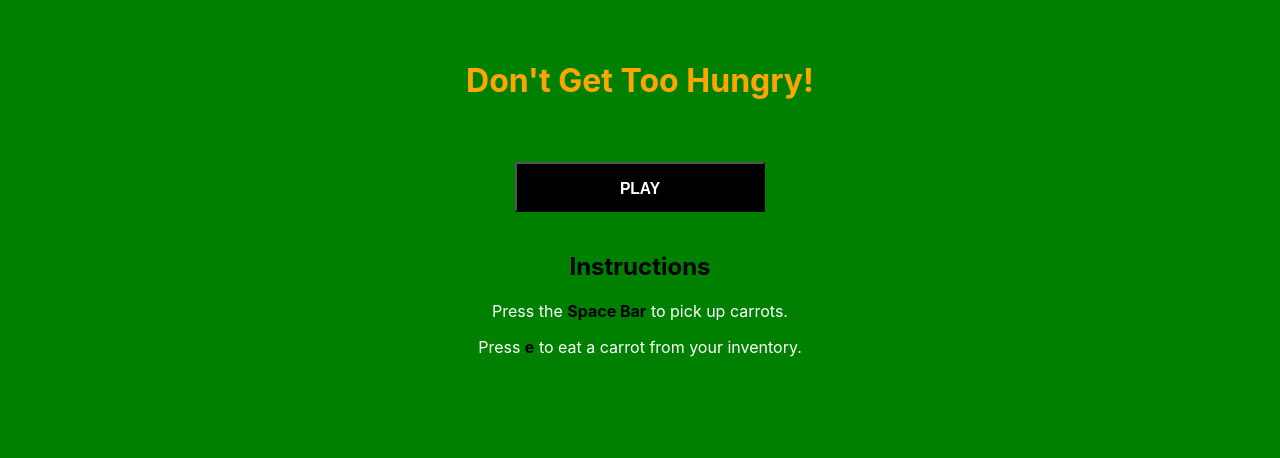
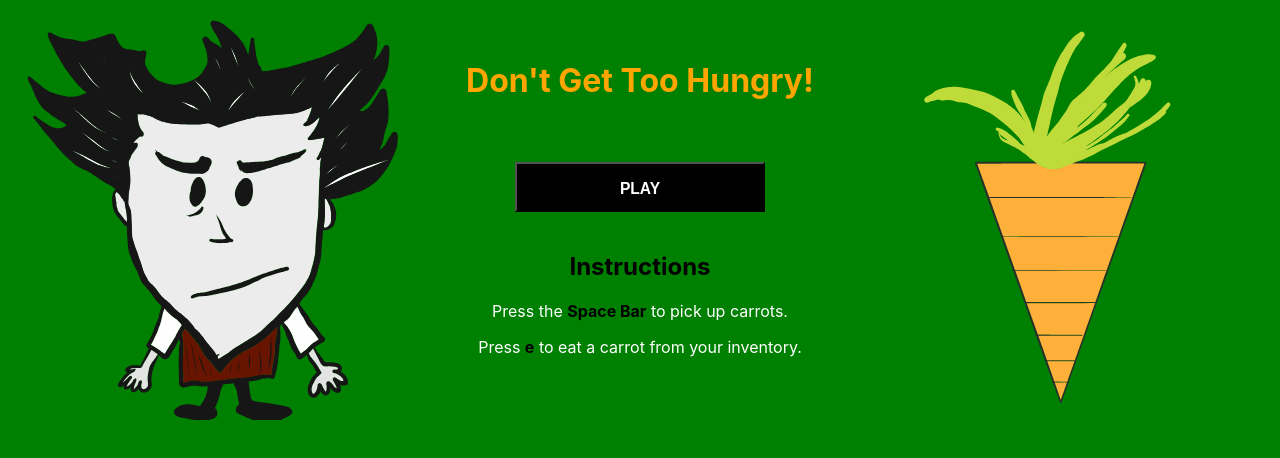
Before and after one commit to richard-flosi/too-hungry, a React (Create React App) app: page / in a window 1280 px wide. Shown: the top 458 px of the page. Built offline with nearby package versions, Linux system fonts and the light colour scheme.

Commit message:
Updated favicon, player svg, and added svgs to menu

```diff
--- a/src/components/gameboard/index.js
+++ b/src/components/gameboard/index.js
@@ -1,8 +1,11 @@
 import React from "react";
 import "./styles.css";
 
+import Carrot from "./components/carrot";
 import Player from "./components/player";
-import Carrot from "./components/carrot";
+
+import carrot from "./components/carrot/carrot.svg";
+import player from "./components/player/player.svg";
 
 export default class extends React.Component {
   static displayName = "GameBoard";
@@ -272,6 +275,8 @@ export default class extends React.Component {
   renderMenu() {
     return (
       <div style={{ height: "100vh", backgroundColor: "green", color: "orange", textAlign: "center" }}>
+        <img src={player} alt="player" height={400} style={{ position: "absolute", top: 20, left: 20 }} />
+        <img src={carrot} alt="carrot" height={400} style={{ position: "absolute", top: 20, right: 20 }} />
         <br />
         <br />
         <h1>Don't Get Too Hungry!</h1>
```
Also changed, not shown: src/components/gameboard/components/player/player.svg, 1 other file (tests, documents, lock files or other folders).
